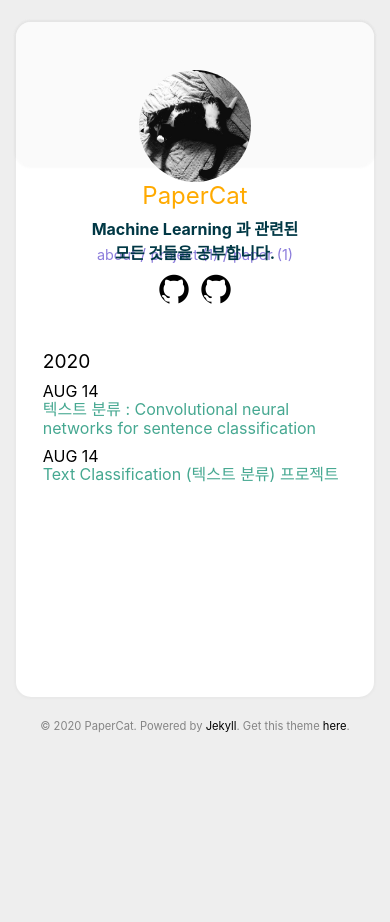
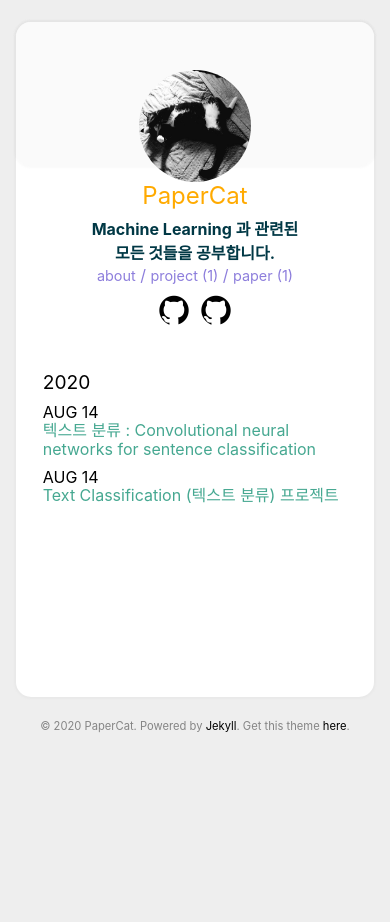
Before and after one commit to paper-cat/paper-cat.github.io, a Jekyll site: the page built from index.html, in a window 390 px wide. Built offline with Jekyll 4.4.1, drawn with Linux system fonts in a browser that asks for light colours.

Commit message:
mobile view update

```diff
--- a/assets/css/main.scss
+++ b/assets/css/main.scss
@@ -508,7 +508,7 @@ img {
 
     @include mobile-only {
         display: block;
-        margin-top: -2.1rem;
+        margin-top: -.8rem;
     }
 
     @include breakpoint(medium) {
```
